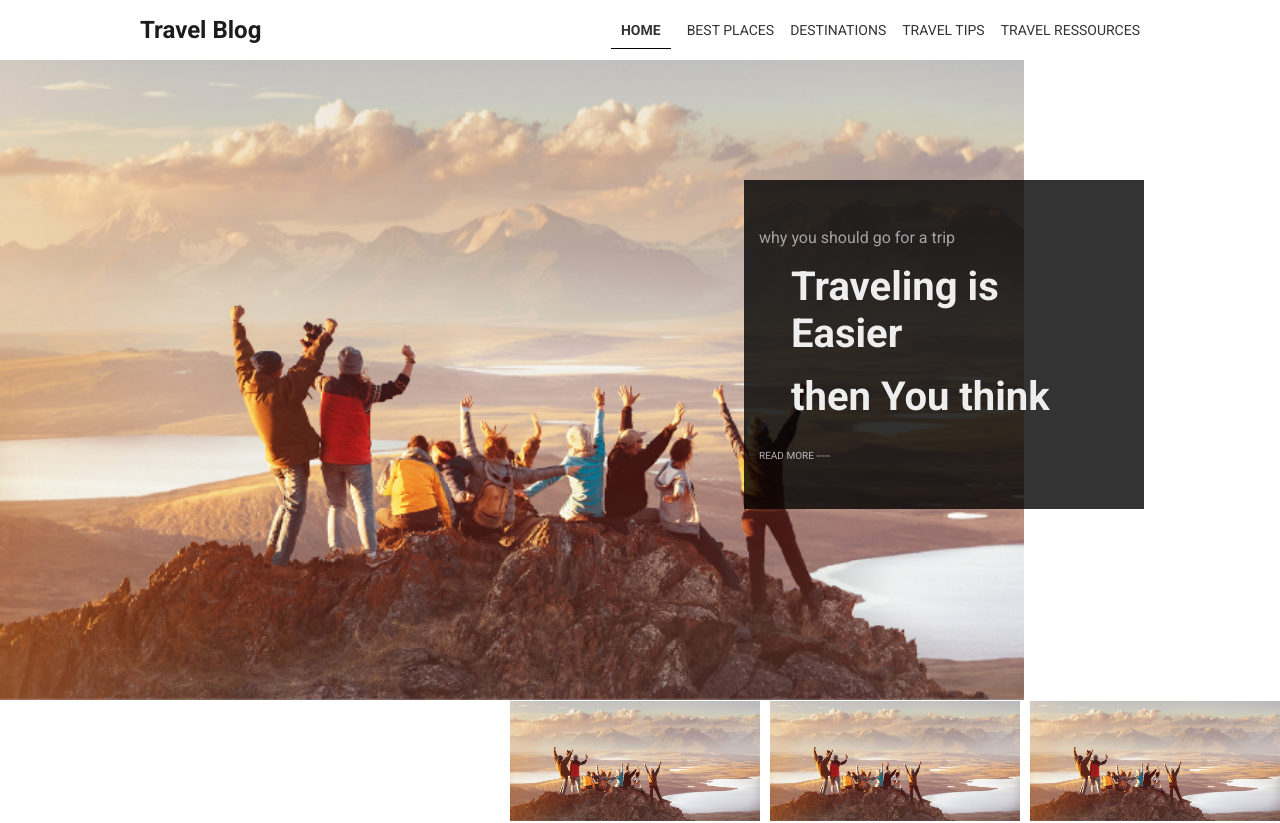
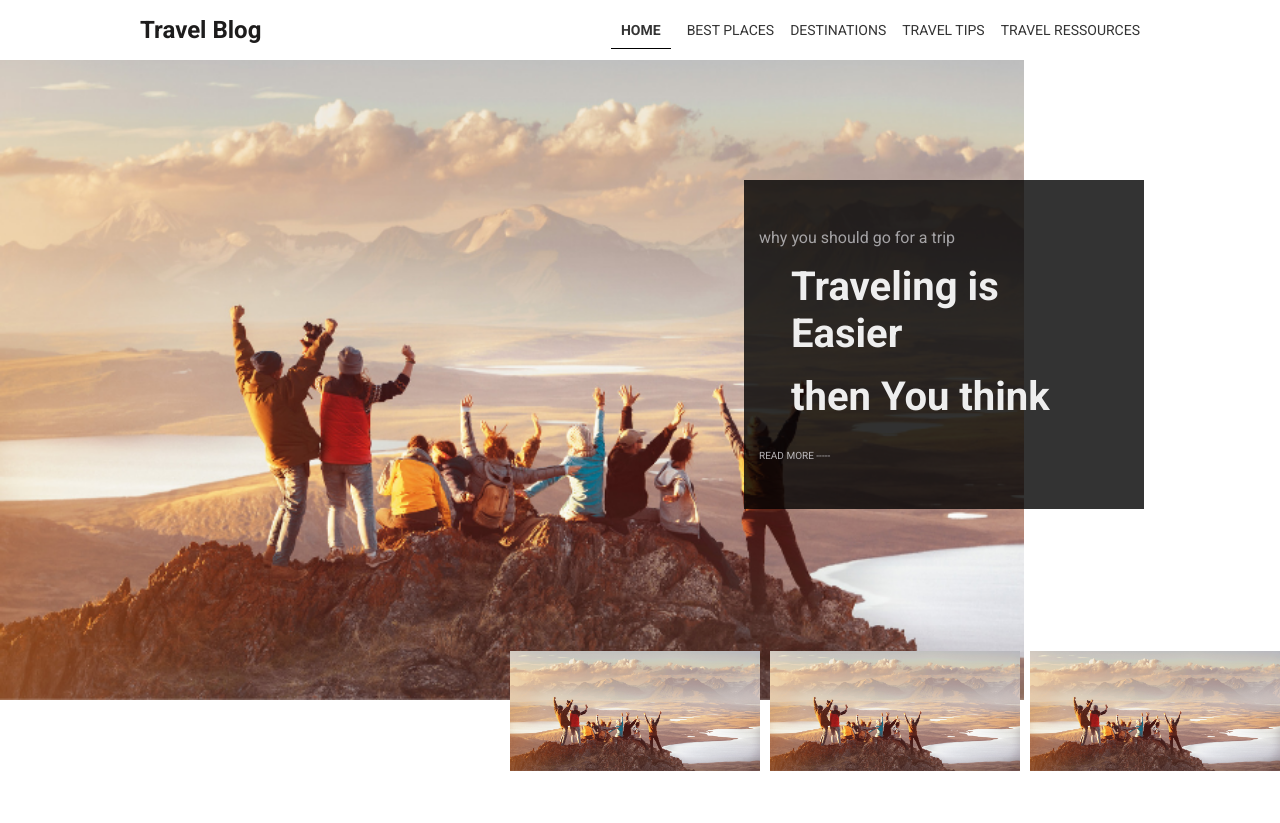
Before and after one commit to oubani/Travel-blog-landing-page, a React (Create React App) app: page / in a window 1280 px wide. Shown: the top 823 px of the page. Built offline with nearby package versions, Linux system fonts and the light colour scheme; the HTML template or start-up script is replaced by a standard one.

Commit message:
start tips

```diff
--- a/src/components/hero/Hero.module.css
+++ b/src/components/hero/Hero.module.css
@@ -31,7 +31,7 @@
 .imagesSec {
   position: absolute;
   right: 0;
-  bottom: -25px;
+  bottom: 25px;
 }
 .smImage {
   width: 250px;
```
Also changed, not shown: src/components/tips/Tips.js (added, +7 -0 lines), src/components/tips/Tips.module.css (added).
